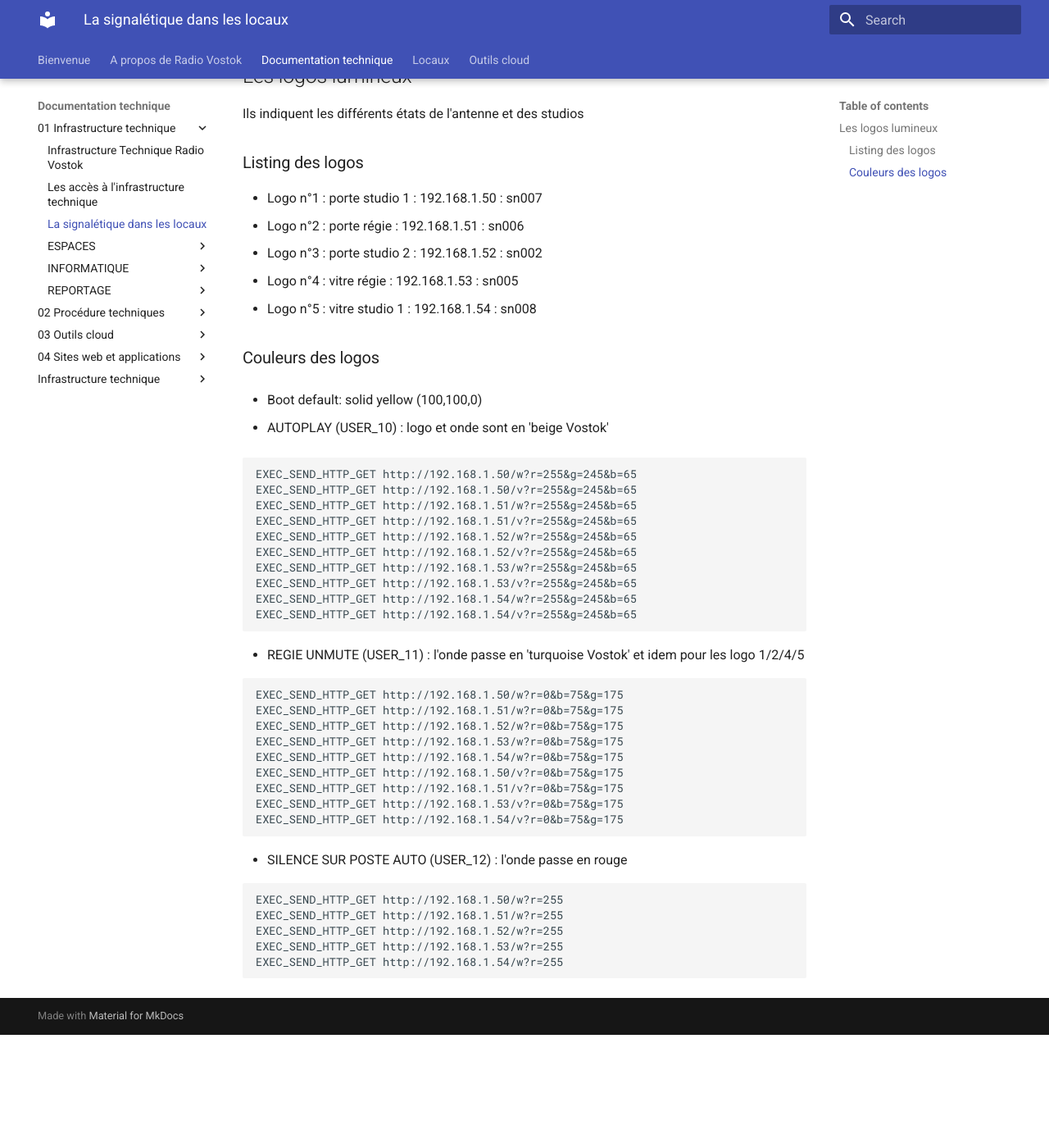
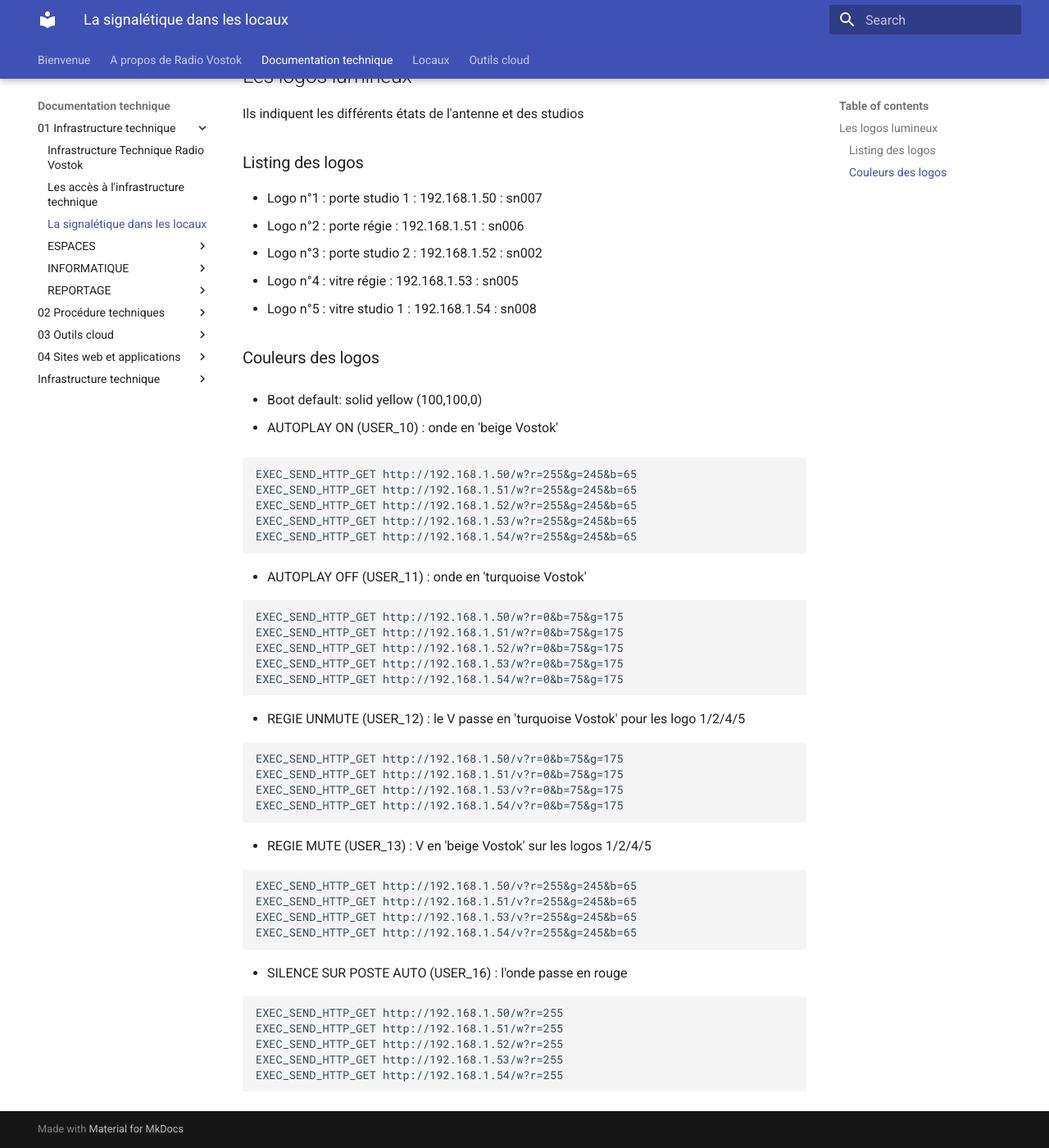
Before and after one commit to Le-Parloir/Vostok-Documentation, an MkDocs documentation site: the page built from docs/Documentation technique/01 - Infrastructure technique/3 - signaletique.md, in a window 1280 px wide and 1400 px high, scrolled down 193 px. Shown: the whole window at 82% size. Built offline with MkDocs 1.6.1 and Material for MkDocs 9.7.7, drawn with Linux system fonts in a browser that asks for light colours; before the commit the page ends 1455 px from its top, so only the background shows below that.

Commit message:
update comportement signalétique

````diff
--- a/docs/Documentation technique/01 - Infrastructure technique/3 - signaletique.md
+++ b/docs/Documentation technique/01 - Infrastructure technique/3 - signaletique.md
@@ -16,22 +16,17 @@ Ils indiquent les différents états de l'antenne et des studios
 
 - Boot default: solid yellow (100,100,0)
 
-- AUTOPLAY (USER_10) : logo et onde sont en 'beige Vostok'
+- AUTOPLAY ON (USER_10) : onde en 'beige Vostok'
 
 ```
 EXEC_SEND_HTTP_GET http://192.168.1.50/w?r=255&g=245&b=65
-EXEC_SEND_HTTP_GET http://192.168.1.50/v?r=255&g=245&b=65
 EXEC_SEND_HTTP_GET http://192.168.1.51/w?r=255&g=245&b=65
-EXEC_SEND_HTTP_GET http://192.168.1.51/v?r=255&g=245&b=65
 EXEC_SEND_HTTP_GET http://192.168.1.52/w?r=255&g=245&b=65
-EXEC_SEND_HTTP_GET http://192.168.1.52/v?r=255&g=245&b=65
 EXEC_SEND_HTTP_GET http://192.168.1.53/w?r=255&g=245&b=65
-EXEC_SEND_HTTP_GET http://192.168.1.53/v?r=255&g=245&b=65
 EXEC_SEND_HTTP_GET http://192.168.1.54/w?r=255&g=245&b=65
-EXEC_SEND_HTTP_GET http://192.168.1.54/v?r=255&g=245&b=65
 ```
 
-- REGIE UNMUTE (USER_11) : l'onde  passe en 'turquoise Vostok' et idem pour les logo 1/2/4/5
+- AUTOPLAY OFF (USER_11) : onde en 'turquoise Vostok'
 
 ```
 EXEC_SEND_HTTP_GET http://192.168.1.50/w?r=0&b=75&g=175
@@ -39,13 +34,27 @@ EXEC_SEND_HTTP_GET http://192.168.1.51/w?r=0&b=75&g=175
 EXEC_SEND_HTTP_GET http://192.168.1.52/w?r=0&b=75&g=175
 EXEC_SEND_HTTP_GET http://192.168.1.53/w?r=0&b=75&g=175
 EXEC_SEND_HTTP_GET http://192.168.1.54/w?r=0&b=75&g=175
+```
+
+- REGIE UNMUTE (USER_12) : le V passe en 'turquoise Vostok' pour les logo 1/2/4/5
+
+```
 EXEC_SEND_HTTP_GET http://192.168.1.50/v?r=0&b=75&g=175
 EXEC_SEND_HTTP_GET http://192.168.1.51/v?r=0&b=75&g=175
 EXEC_SEND_HTTP_GET http://192.168.1.53/v?r=0&b=75&g=175
 EXEC_SEND_HTTP_GET http://192.168.1.54/v?r=0&b=75&g=175
 ```
 
-- SILENCE SUR POSTE AUTO (USER_12) : l'onde passe en rouge
+- REGIE MUTE (USER_13) : V en 'beige Vostok' sur les logos 1/2/4/5
+
+```
+EXEC_SEND_HTTP_GET http://192.168.1.50/v?r=255&g=245&b=65
+EXEC_SEND_HTTP_GET http://192.168.1.51/v?r=255&g=245&b=65
+EXEC_SEND_HTTP_GET http://192.168.1.53/v?r=255&g=245&b=65
+EXEC_SEND_HTTP_GET http://192.168.1.54/v?r=255&g=245&b=65
+```
+
+- SILENCE SUR POSTE AUTO (USER_16) : l'onde passe en rouge
 
 ```
 EXEC_SEND_HTTP_GET http://192.168.1.50/w?r=255
````
